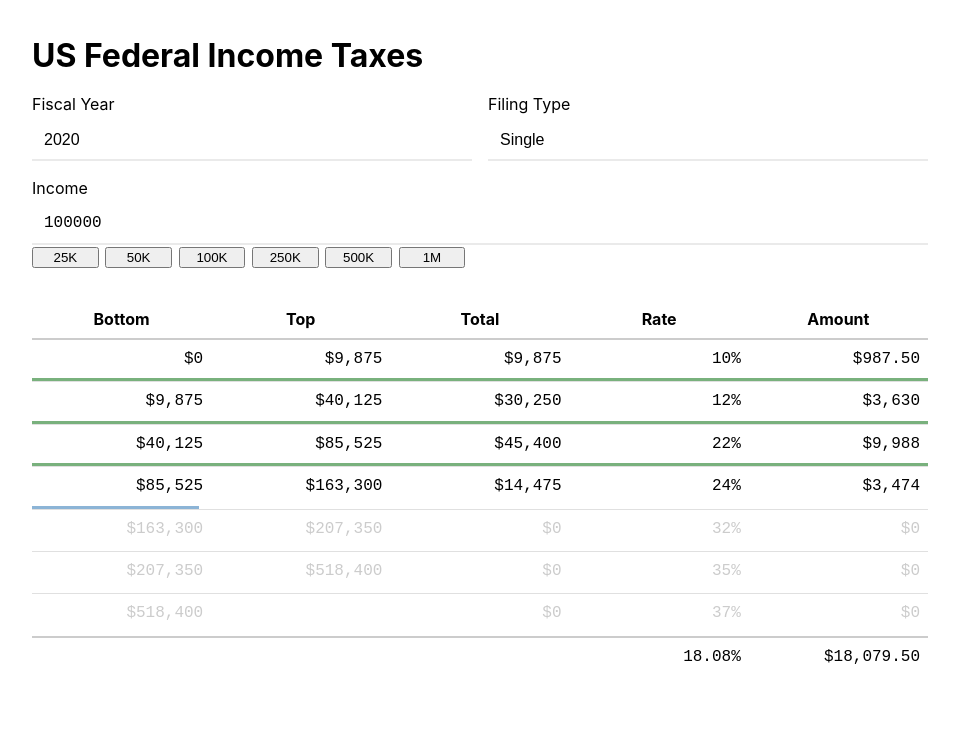
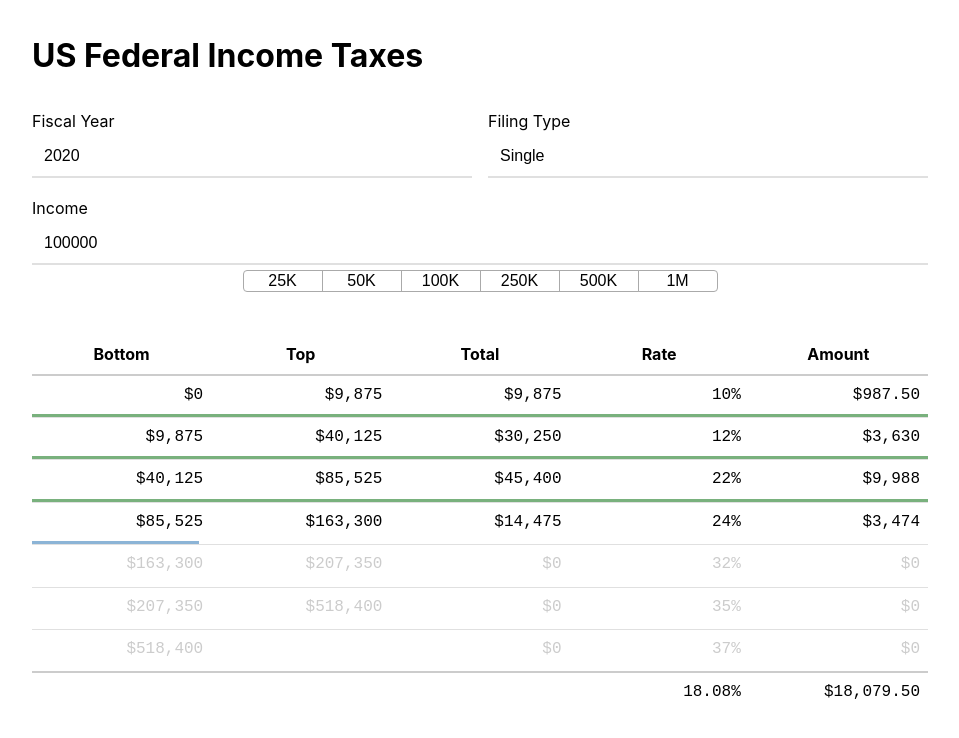
Before and after one commit to kddnewton/taxes, a React app: page / in a window 1280 px wide. Shown: the top 738 px of the page, without its empty margins (160-1119 px from the left). Built offline with nearby package versions, Linux system fonts and the light colour scheme; the HTML template or start-up script is replaced by a standard one.

Commit message:
Even more styling

```diff
--- a/src/App.tsx
+++ b/src/App.tsx
@@ -14,6 +14,8 @@ const App: React.FC = () => {
   return (
     <div className="container">
       <h1>US Federal Income Taxes</h1>
+      <Gutter />
+      <Gutter />
       <Settings
         bracketSetsKey={bracketSetsKey}
         filingType={filingType}
--- a/src/Settings.tsx
+++ b/src/Settings.tsx
@@ -74,7 +74,7 @@ const Settings: React.FC<SettingsProps> = ({
       <label htmlFor="income">
         Income
         <input
-          className="control monospace"
+          className="control"
           type="number"
           id="income"
           name="income"
--- a/src/styles.css
+++ b/src/styles.css
@@ -37,10 +37,11 @@ body {
 
 h1 {
   line-height: 1em;
+  margin: 0;
 }
 
 .gutter {
-  height: 1em;
+  height: 1.2em;
 }
 
 .monospace {
@@ -131,7 +132,7 @@ h1 {
   appearance: none;
   background-color: white;
   border: 0;
-  border-bottom: 2px solid #eaeaea;
+  border-bottom: 2px solid #e0e0e0;
   border-radius: 0;
   border-top-left-radius: 4px;
   border-top-right-radius: 4px;
@@ -156,10 +157,35 @@ h1 {
   box-shadow: inset 0 1px 1px rgba(0, 0, 0, 0.075);
 }
 
+.shortcuts {
+  display: flex;
+  justify-content: center;
+  margin: 5px 0;
+}
+
 .shortcuts button {
+  background-color: white;
+  border: #aaa solid 1px;
+  border-radius: 0;
+  box-shadow: none;
+  font-size: 1em;
   width: 5em;
 }
 
+.shortcuts button:focus {
+  z-index: 1;
+}
+
 .shortcuts button + button {
-  margin-left: 0.5em;
+  margin-left: -1px;
 }
+
+.shortcuts button:first-child {
+  border-top-left-radius: 4px;
+  border-bottom-left-radius: 4px;
+}
+
+.shortcuts button:last-child {
+  border-top-right-radius: 4px;
+  border-bottom-right-radius: 4px;
+}
```
